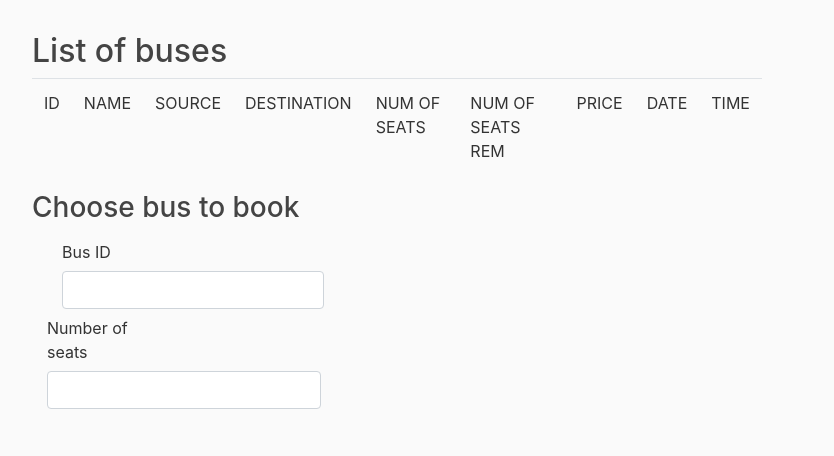
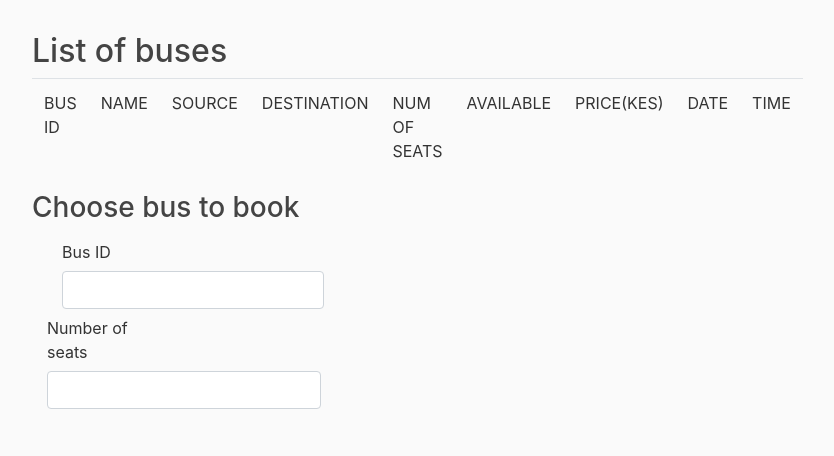
Before and after one commit to jameskomo/bus-reservation-system, a Django app: template myapp/templates/myapp/list.html in a window 1280 px wide. Shown: the part 56-512 px from the top of the page, without its empty margins (53-887 px from the left). Run offline with Django 3.2, Linux system fonts and the light colour scheme; the template is opened without the code that fills it, so the values that code supplies are empty; some libraries are stand-ins or nearby versions.

```diff
--- a/myapp/templates/myapp/booklist.html
+++ b/myapp/templates/myapp/booklist.html
@@ -5,12 +5,12 @@
 <table class="table table-striped">
     <thead>
     <td>BOOKING ID</td>
-    <td>USER NAME</td>
+    <td>PASSENGER</td>
     <td>BUS NAME</td>
     <td>SOURCE</td>
     <td>DESTINATION</td>
     <td>NUM OF SEATS</td>
-    <td>PRICE</td>
+    <td>PRICE(KES)</td>
     <td>DATE</td>
     <td>TIME</td>
     <td>STATUS</td>
--- a/myapp/templates/myapp/findbus.html
+++ b/myapp/templates/myapp/findbus.html
@@ -30,6 +30,7 @@
 </head>
 
 <body>
+	<h1></h1>
 
 	<div id="booking" class="section">
 		<div class="section-center">
--- a/myapp/templates/myapp/list.html
+++ b/myapp/templates/myapp/list.html
@@ -4,13 +4,13 @@
 <h2>List of buses</h2>
 <table class="table table-striped" >
     <thead>
-    <td>ID</td>
+    <td>BUS ID</td>
     <td>NAME</td>
     <td>SOURCE</td>
     <td>DESTINATION</td>
     <td>NUM OF SEATS</td>
-    <td>NUM OF SEATS REM</td>
-    <td>PRICE</td>
+    <td>AVAILABLE</td>
+    <td>PRICE(KES)</td>
     <td>DATE</td>
     <td>TIME</td>
 
```
